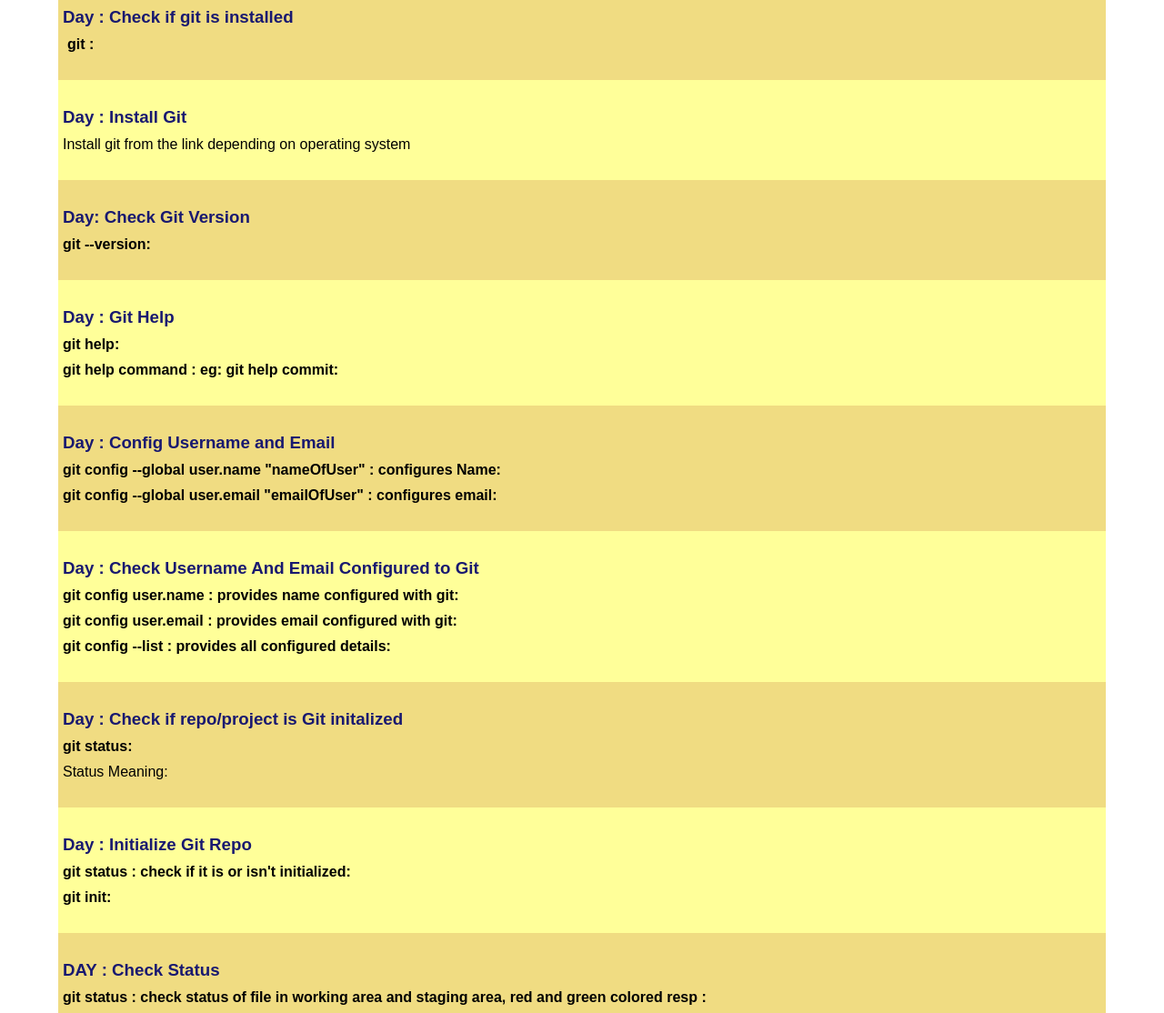
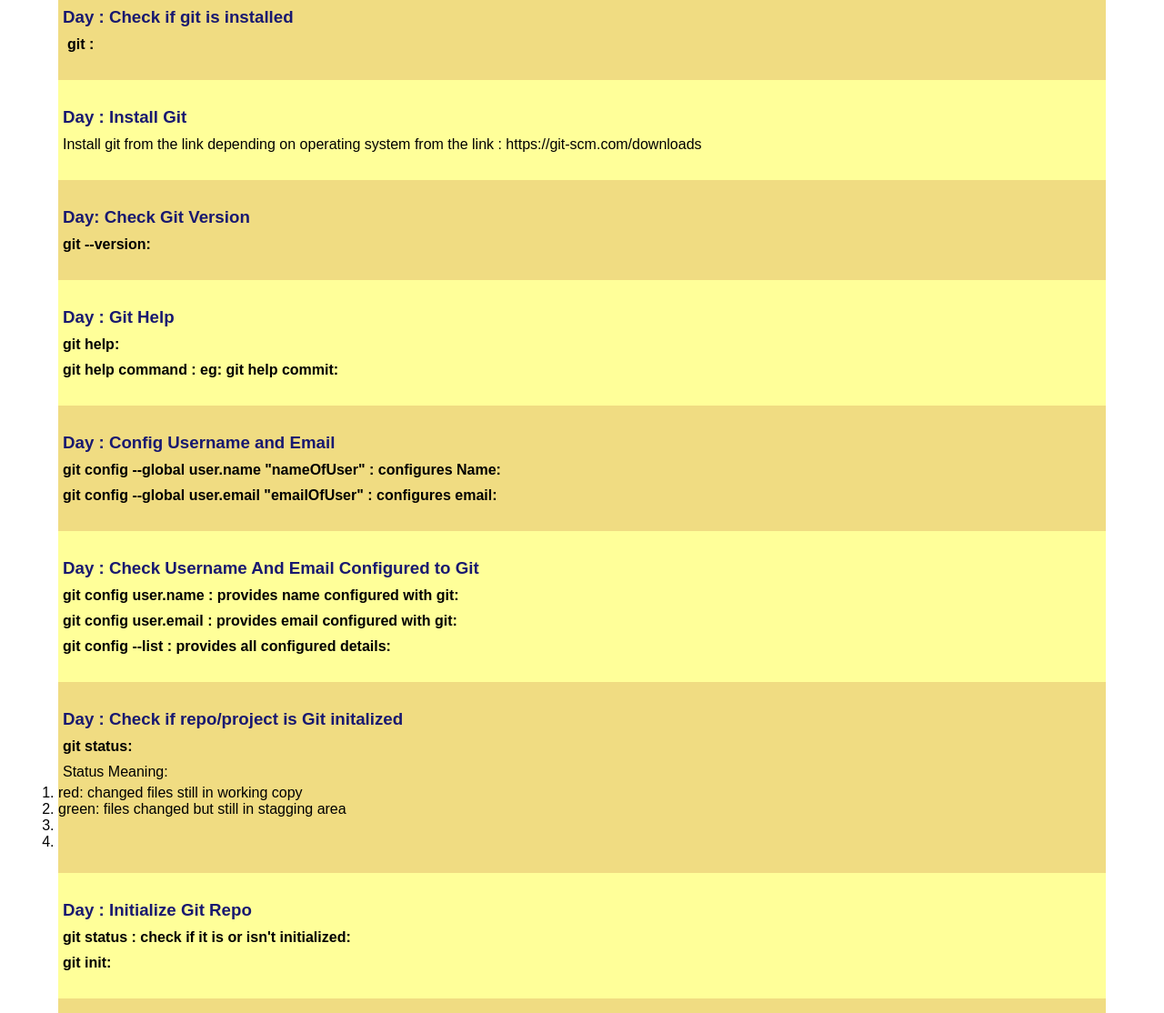
Before and after one commit to ashish-projects/projectHTML, a plain HTML site: page gitguide/gitguide.html in a window 1280 px wide. Shown: the part 332-1446 px from the top of the page at 91% size. Drawn offline with Linux system fonts and the light colour scheme.

Commit message:
added downloading link

```diff
--- a/gitguide/gitguide.html
+++ b/gitguide/gitguide.html
@@ -46,7 +46,7 @@
 
             <article>
                <h3>Day : Install Git</h3>
-               <p >Install git from the link depending on operating system </p>
+               <p >Install git from the link depending on operating system from the link : https://git-scm.com/downloads </p>
             </article>
 
             <article>
@@ -76,7 +76,13 @@
             <article>
                <h3>Day : Check if repo/project is Git initalized</h3>
                <p class="code">git status</p>
-               <p>Status Meaning:</p>
+               <p>Status Meaning: </p>
+                  <ol>
+                  <li>red: changed files still in working copy</li>
+                  <li>green: files changed but still in stagging area</li>
+                  <li></li>
+                  <li></li>
+                  </ol>
             </article>
 
             <article>
```
Also changed, not shown: gitguide/github-status.html (+9 -2 lines).
